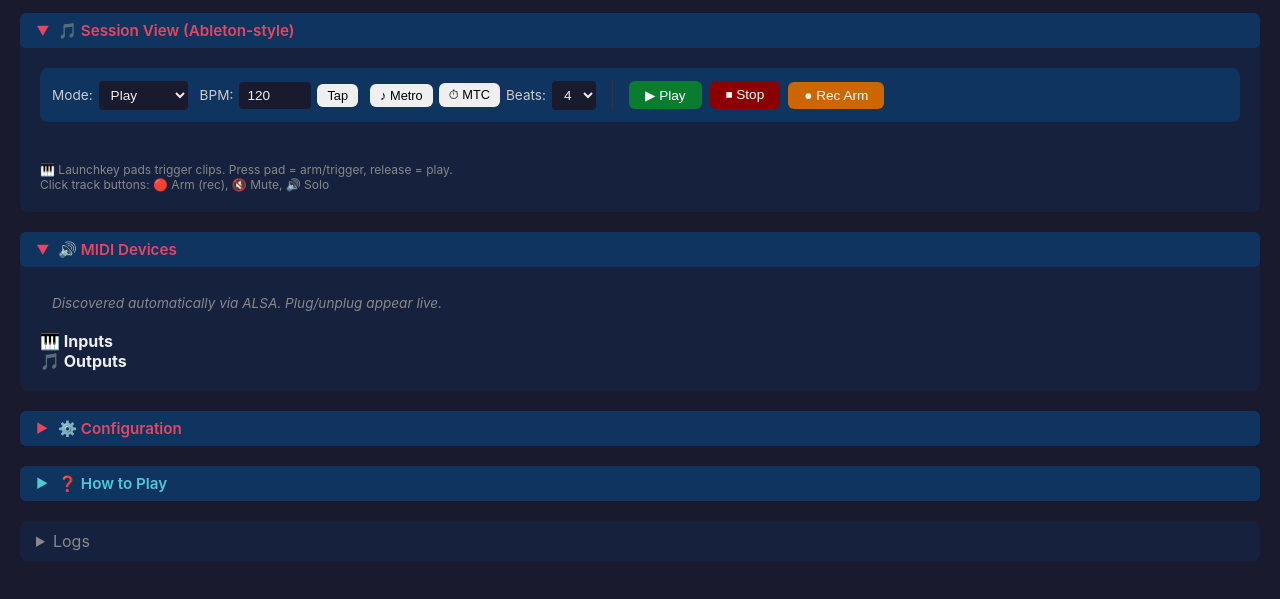
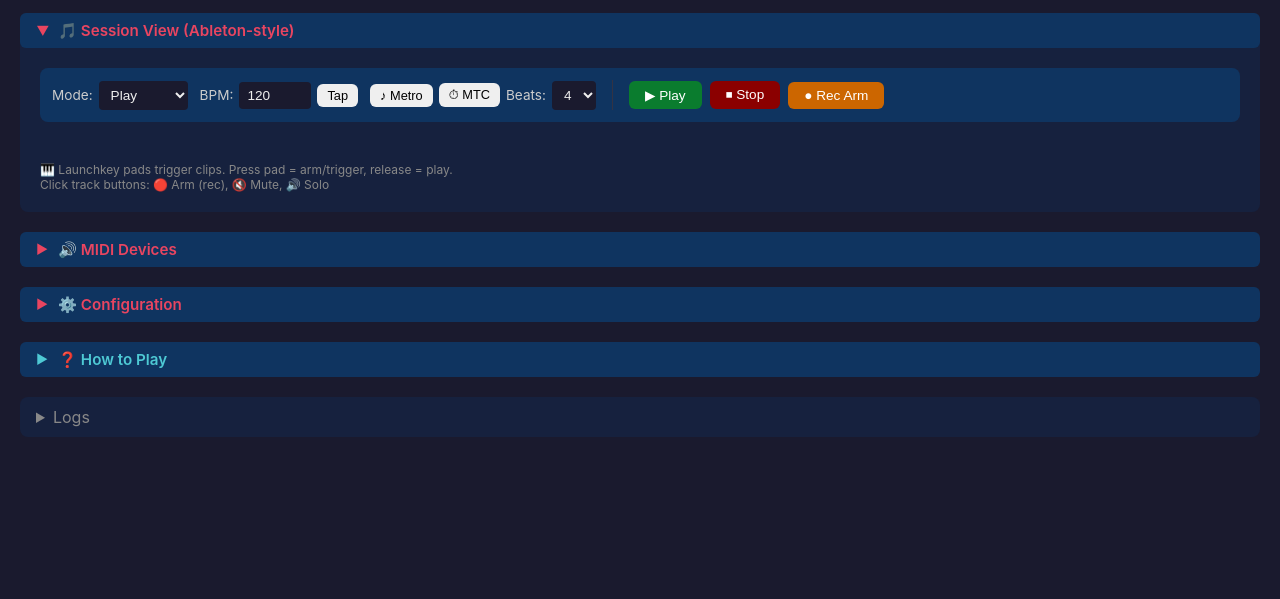
Before and after one commit to ivaneser/midirouter, a website: page frontend/index.html in a window 1280 px wide. Shown: the part 61-660 px from the top of the page. Drawn offline with Linux system fonts and the light colour scheme.

Commit message:
UI: side-by-side input/output device lists in devices panel, collapsed by default

```diff
--- a/frontend/index.html
+++ b/frontend/index.html
@@ -4,7 +4,7 @@
     <meta charset="UTF-8">
     <meta name="viewport" content="width=device-width, initial-scale=1.0">
     <title>MIDI Router</title>
-    <link rel="stylesheet" href="/css/style.css?v=12">
+    <link rel="stylesheet" href="/css/style.css?v=13">
 </head>
 <body>
     <div id="app">
@@ -87,21 +87,23 @@
             </div>
         </details>
 
-        <!-- Devices Panel (collapsible, auto-populated from ALSA) -->
-        <details class="collapsible-panel devices-details" open>
+        <!-- Devices Panel (collapsible, collapsed by default) -->
+        <details class="collapsible-panel devices-details">
             <summary class="collapsible-header">
                 <span class="arrow">▶</span>
                 🔊 MIDI Devices
             </summary>
             <div class="config-panel-content">
                 <p class="tab-hint">Discovered automatically via ALSA. Plug/unplug appear live.</p>
-                <div class="device-section">
-                    <h4>🎹 Inputs</h4>
-                    <div class="device-list" id="input-list"></div>
-                </div>
-                <div class="device-section">
-                    <h4>🎵 Outputs</h4>
-                    <div class="device-list" id="output-list"></div>
+                <div class="port-section">
+                    <div class="port-column">
+                        <h4>🎹 Inputs</h4>
+                        <div class="device-list" id="input-list"></div>
+                    </div>
+                    <div class="port-column">
+                        <h4>🎵 Outputs</h4>
+                        <div class="device-list" id="output-list"></div>
+                    </div>
                 </div>
             </div>
         </details>
@@ -183,6 +185,6 @@
         </details>
     </div>
 
-    <script type="module" src="/js/app.js?v=12"></script>
+    <script type="module" src="/js/app.js?v=13"></script>
 </body>
 </html>
```
